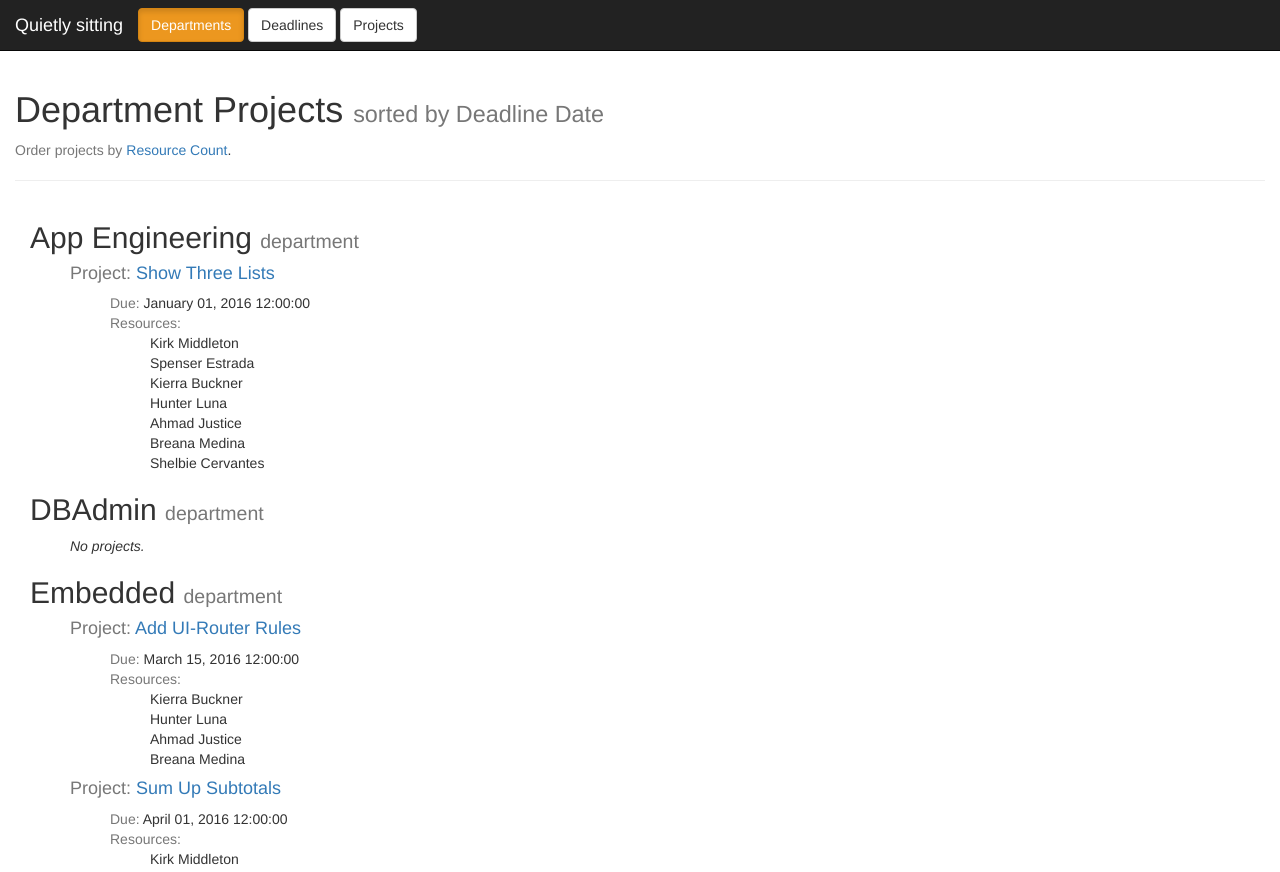
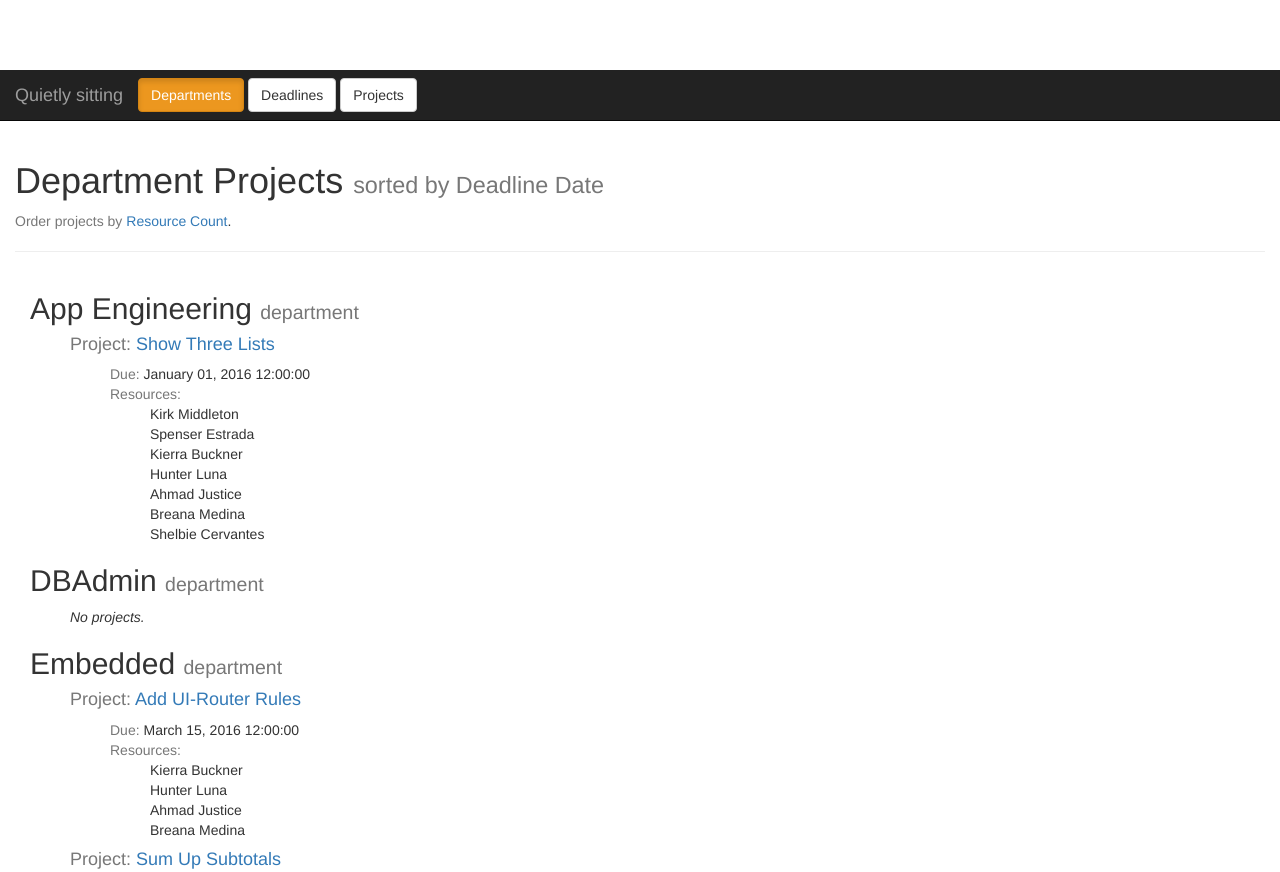
Before and after one commit to CreatedByVictor/DataListChallenge, a plain HTML site: page index.html in a window 1280 px wide. Shown: the top 872 px of the page. Drawn offline with nearby package versions, Linux system fonts and the light colour scheme; some packages are replaced by stand-ins of ours; a script that the page names is missing.

Commit message:
static top navbar

```diff
--- a/index.html
+++ b/index.html
@@ -36,7 +36,7 @@
 
 </head>
 <body style="padding-top:70px">
-	<nav class="navbar navbar-inverse navbar-fixed-top">
+	<nav class="navbar navbar-inverse navbar-static-top">
 	  <div class="container-fluid">
 			<div class="navbar-header">
 				<a class="navbar-brand" href="#">Quietly sitting</a>
```
